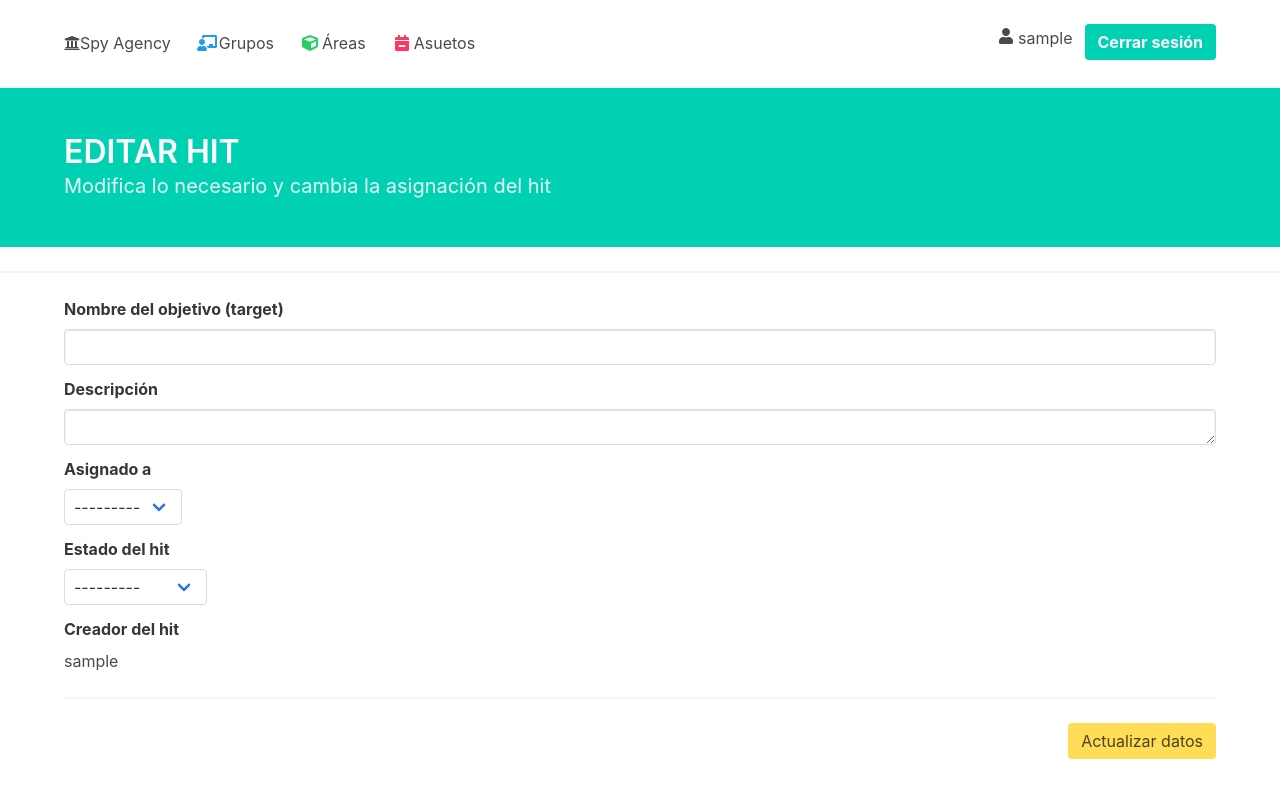
After one commit to martinhelmutda/spy-agency, a Django app: template spy/hit/templates/hit/hit_update_form.html in a window 1280 px wide. The commit adds this page. Run offline with Django 3.2, Linux system fonts and the light colour scheme; the template is opened without the code that fills it: values that come from a table or form of the project are taken from there, others are empty; a user stored in the database is signed in; tables that the repository leaves empty hold one stand-in row (values such as "Sample post"); parts of the project's set-up code (start-up, migrations or seed data) failed here and were passed over; some libraries are stand-ins or nearby versions.

```diff
--- a/spy/hit/forms.py
+++ b/spy/hit/forms.py
@@ -10,6 +10,7 @@ class HitForm(forms.ModelForm):
 
     def __init__(self, *args, **kwargs):
         super().__init__(*args, **kwargs)
+        self.fields['objetivo'].required = True
 
     class Meta:
         model = Hit
@@ -25,6 +26,37 @@ class HitForm(forms.ModelForm):
 
         labels = {
             'asignacion': 'Asignado a',
-            'objetivo': 'Nombre del objetivo',
+            'objetivo': 'Nombre del objetivo (target)',
             'descripcion': 'Descripción',
         }
+class HitUpdateForm(forms.ModelForm):
+    """
+    Author: Martin Helmut
+    Des
+    """
+
+    def __init__(self, *args, **kwargs):
+        super().__init__(*args, **kwargs)
+        self.fields['objetivo'].required = True
+
+
+    class Meta:
+        model = Hit
+        exclude = ['creador']
+
+
+        widgets = {
+            'asignacion': forms.Select(),
+            'objetivo': forms.TextInput(attrs={'class': 'input'}),
+            'creador': forms.Select(),
+            'estado': forms.Select(),
+            'descripcion': forms.Textarea(attrs={'class': 'input'}),
+        }
+
+        labels = {
+            'asignacion': 'Asignado a',
+            'objetivo': 'Nombre del objetivo (target)',
+            'descripcion': 'Descripción',
+            'estado':'Estado del hit',
+            'creador': 'Creado por'
+        }
--- a/spy/hit/templates/hit/hit_list.html
+++ b/spy/hit/templates/hit/hit_list.html
@@ -44,7 +44,7 @@
                   <td>{{ hit.objetivo }}</td>
                   <td>{{ hit.descripcion }}</td>
                   <td>
-                    <a class="button is-info" href="">
+                    <a class="button is-info" href="{% url 'hit:hit_detail' hit.id%}">
                       <span class="icon">
                         <i class="fas fa-eye"></i>
                       </span>
@@ -85,7 +85,7 @@
                   <td>{{ hit.descripcion }}</td>
                   <td>{{ hit.asignacion }}</td>
                   <td>
-                    <a class="button is-info" href="">
+                    <a class="button is-info" href="{% url 'hit:hit_detail' hit.id%}">
                       <span class="icon">
                         <i class="fas fa-eye"></i>
                       </span>
--- /dev/null
+++ b/spy/hit/templates/hit/hit_update_form.html
@@ -0,0 +1,113 @@
+{% extends "base.html" %}
+
+{% block content %}
+<section class="hero is-primary">
+    <div class="hero-body">
+        <div class="container">
+            <h1 class="title">
+                EDITAR HIT
+            </h1>
+            <h2 class="subtitle">
+                Modifica lo necesario y cambia la asignación del hit
+            </h2>
+        </div>
+    </div>
+</section>
+<hr>
+<div class="container base">
+    <form class="" method="post" novalidate>
+        {% csrf_token %}
+
+        <!--Es editable si no es parte del grupo Hitman y no está en un estado terminal-->
+        {% if grupo != 3 and object.estado == 1 %}
+            <div class="field">
+                <label class="label">{{ form.objetivo.label }}</label>
+                <div class="has-text-danger">{{ form.objetivo.errors }}</div>
+                <div class="control">
+                    {{ form.objetivo }}
+                </div>
+            </div>
+
+            <div class="field">
+                <label class="label">{{ form.descripcion.label }}</label>
+                <div class="has-text-danger">{{ form.descripcion.errors }}</div>
+                <div class="control">
+                    {{ form.descripcion }}
+                </div>
+            </div>
+
+            <div class="field">
+                <label class="label">{{ form.asignacion.label }}</label>
+                <div class="has-text-danger">{{ form.asignacion.errors }}</div>
+                <div class="control">
+                    <div class="select">
+                        {{ form.asignacion }}
+                    </div>
+                </div>
+            </div>
+
+        {% else %}
+
+            <div class="field">
+                <label class="label">{{ form.objetivo.label }}</label>
+                <div class="control">
+                    {{ object.objetivo }}
+                </div>
+            </div>
+
+            <div class="field">
+                <label class="label">{{ form.descripcion.label }}</label>
+                <div class="control">
+                    {{ object.descripcion }}
+                </div>
+            </div>
+
+            <div class="field">
+                <label class="label">{{ form.asignacion.label }}</label>
+                <div class="control">
+                    {{ object.asignacion }}
+                </div>
+            </div>
+
+        {% endif %}
+
+
+        <!--Si aún no está en un estado final-->
+        {% if object.estado == 1 %}
+        <div class="field">
+            <label class="label">{{ form.estado.label }}</label>
+            <div class="has-text-danger">{{ form.estado.errors }}</div>
+            <div class="control">
+                <div class="select">
+                    {{ form.estado }}
+                </div>
+            </div>
+        </div>
+        {% else %}
+        <div class="field">
+            <label class="label">{{ form.estado.label }}</label>
+            <div class="has-text-danger">{{ form.estado.errors }}</div>
+            <div class="control">
+                {{ object.get_estado_display }}
+            </div>
+        </div>
+        {% endif %}
+
+        <div class="field">
+            <label class="label">Creador del hit</label>
+            <div class="control">
+                {{ object.creador }}
+            </div>
+        </div>
+
+        <hr>
+        <div class="field is-grouped is-grouped-right">
+            <p class="control">
+            <div class="buttons">
+                <input class="button is-warning" type="submit" value="Actualizar datos">
+            </div>
+            </p>
+        </div>
+    </form>
+</div>
+{% endblock %}
--- a/spy/user/models.py
+++ b/spy/user/models.py
@@ -15,7 +15,8 @@ class User(AbstractUser):
     USERNAME_FIELD = 'email'
     REQUIRED_FIELDS = ['username']
 
-
+    def __str__(self):
+        return self.username
 
 class Assignments(models.Model):
     manager = models.ForeignKey(User, verbose_name='manager_de', related_name="manager_de", on_delete=models.CASCADE)
```
Also changed, not shown: spy/hit/templates/hit/hit_form.html (+1 -22 lines), spy/hit/views.py (+16 -2 lines).
